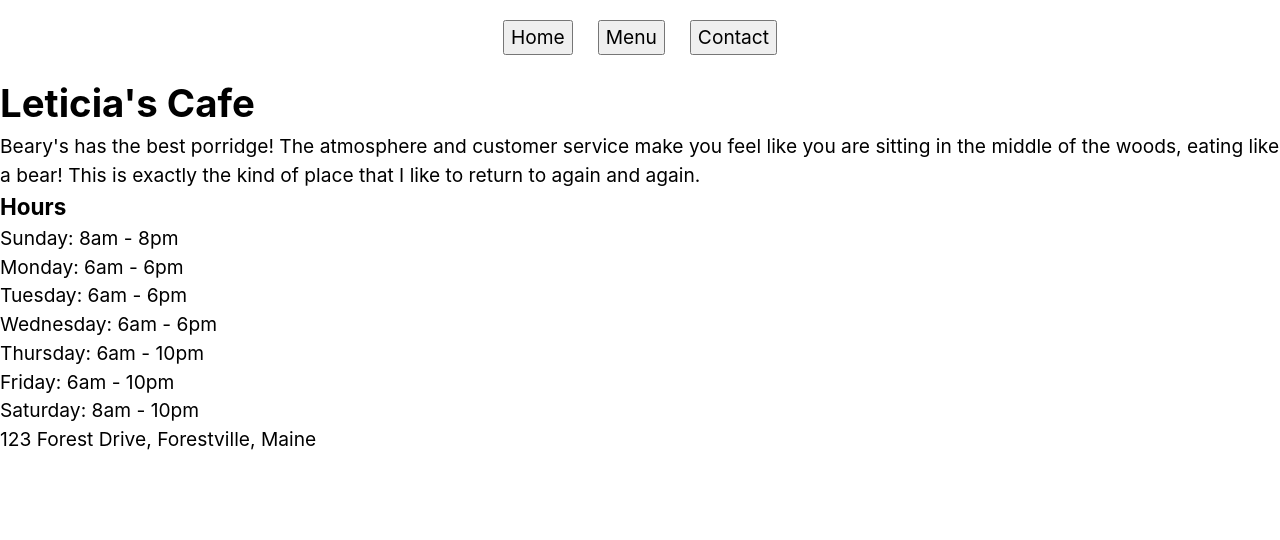
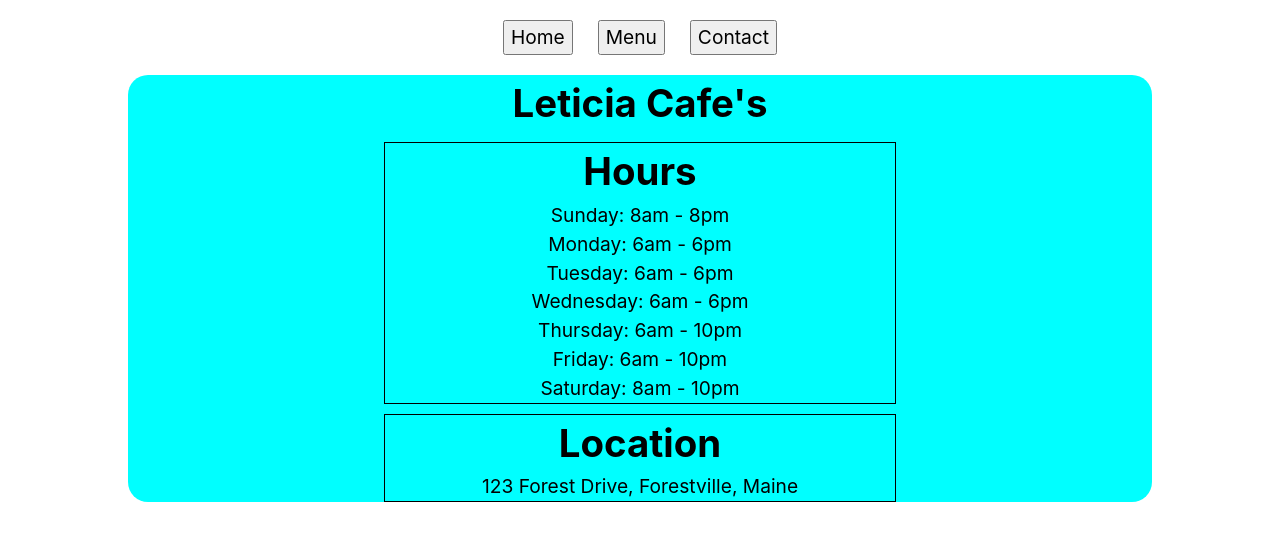
Before and after one commit to vini-ar/restaurant-page, a website built with webpack: page src/template.html in a window 1280 px wide. Built offline with nearby package versions, Linux system fonts and the light colour scheme; a web font is replaced by a local one.

Commit message:
All project

```diff
--- /dev/null
+++ b/src/elementFactory.js
@@ -0,0 +1,23 @@
+
+const setAttribute = (element, attributes) => {
+    for(const[key, value] of Object.entries(attributes)) {
+        element.setAttribute(key, value)
+    }
+}
+
+const createElement = (tag, content="", attributes = {}) => {
+    const element = document.createElement(tag)
+    element.textContent = content
+    setAttribute(element, attributes)
+
+    return element
+}
+
+export const ElementFactory = () => {
+    return {
+        div: (content, attributes) => createElement('div', content, attributes),
+        p: (content, attributes) => createElement('p', content, attributes),
+        h1: (content, attributes) => createElement('h1', content, attributes),
+        span: (content, attributes) => createElement('span', content, attributes)
+    };
+}
--- /dev/null
+++ b/src/home.js
@@ -0,0 +1,51 @@
+import { ElementFactory } from "./elementFactory";
+
+const factory = ElementFactory();
+
+const restaurantName = () => {
+    const div = factory.div("",{class: "restaurant restaurant-name"});
+    const h1 = factory.h1("Leticia Cafe's", {});
+
+    div.append(h1)
+
+    return div
+}
+
+const restaurantHours = () => {
+    const div = factory.div("", {class:"restaurant restaurant-hours"})
+    const h1 = factory.h1("Hours", {});
+    const hours = [
+        "Sunday: 8am - 8pm",
+        "Monday: 6am - 6pm",
+        "Tuesday: 6am - 6pm",
+        "Wednesday: 6am - 6pm",
+        "Thursday: 6am - 10pm",
+        "Friday: 6am - 10pm",
+        "Saturday: 8am - 10pm"
+    ]
+
+    div.append(h1)
+
+    hours.forEach((hour) => {
+        const p = factory.p(hour, {})
+        div.append(p)
+    })
+
+    return div
+
+}
+const restaurantLocation = () => {
+    const div = factory.div("", {class: "restaurant restaurant-location"})
+    const h1 = factory.h1("Location", {})
+    const p = factory.p("123 Forest Drive, Forestville, Maine", {})
+
+    div.append(h1, p)
+
+    return div
+}
+
+export const loadHome = () => {
+    const sections = [restaurantName(), restaurantHours(), restaurantLocation()]
+
+    return sections
+}
--- a/src/index.js
+++ b/src/index.js
@@ -1,4 +1,40 @@
-import { helloWorld } from "./test";
+import { loadHome } from "./home";
+import { loadMenu } from "./menu";
 import "./styles.css";
 
-console.log(helloWorld)
+const content = document.querySelector("#content")
+const menuButton = document.querySelector("#menu-btn")
+const homeButton = document.querySelector("#home-btn")
+
+const menuSections = loadMenu()
+const homeSections = loadHome()
+
+const homeContent = () => {
+    cleanContent()
+    homeSections.forEach((item) => {
+        content.append(item)
+    })
+}
+
+const cleanContent = () => {
+    content.replaceChildren()
+}
+
+const menuContent = () => {
+    cleanContent()
+    menuSections.forEach((item) => {
+        content.append(item)
+    })
+}
+
+window.addEventListener("load", homeContent())
+
+
+
+menuButton.addEventListener("click", () => {
+    menuContent()
+})
+
+homeButton.addEventListener("click", () => {
+    homeContent()
+})
--- /dev/null
+++ b/src/menu.js
@@ -0,0 +1,41 @@
+import { ElementFactory } from "./elementFactory"
+
+const factoryElement = ElementFactory()
+
+
+const menuFactory = (() => {
+    const bevarage = (name="",description="", price="") => {
+        return {name, description, price}
+    }
+    return {
+        bevarage: (name, description, price) => bevarage(name, description, price)
+    }
+})()
+
+const beveragesDiv = () => {
+    const container = factoryElement.div("", {class: "restaurant restaurant-beverages"})
+    const mocha = menuFactory.bevarage("Golden Lager", "A crisp and refreshing golden lager with a light malt flavor and a smooth finish. Perfect for any occasion.", "$5.00")
+    const latte = menuFactory.bevarage("Hoppy IPA", "A bold India Pale Ale packed with intense hop aromas and a bitter yet balanced citrusy flavor.", "$6.50")
+    const darkStout = menuFactory.bevarage("Dark Stout", "A rich and creamy stout with notes of roasted coffee, chocolate, and caramel. Full-bodied and perfect for stout lovers.", "$7.00")
+    const wheatAle = menuFactory.bevarage("Wheat Ale", "A light and fruity wheat ale brewed with a hint of orange peel and coriander for a refreshing taste.", "$5.75")
+
+    let bevarageList = [mocha, latte, darkStout, wheatAle]
+
+    bevarageList.forEach((bevarage) => {
+        const div = factoryElement.div("")
+        const h1 = factoryElement.h1(bevarage.name)
+        const p = factoryElement.p(bevarage.description)
+        const span = factoryElement.span(bevarage.price)
+
+        div.append(h1, p, span)
+
+        container.append(div)
+    })
+
+    return container
+}
+
+export const loadMenu = () => {
+    const sections = [beveragesDiv()]
+    return sections
+}
--- a/src/styles.css
+++ b/src/styles.css
@@ -34,6 +34,10 @@ p, h1, h2, h3, h4, h5, h6 {
 #root, #__next {
     isolation: isolate;
 }
+.container {
+  width: 100%;
+  height: 100%;
+}
 
 .nav-link {
   display: flex;
@@ -45,3 +49,22 @@ p, h1, h2, h3, h4, h5, h6 {
   margin: 0;
   padding: 20px;
 }
+
+#content {
+  width: 80%;
+  height: 100%;
+  margin: auto;
+  border-radius: 20px;
+  display: flex;
+  flex-direction: column;
+  align-items: center;
+  justify-content: center;
+  gap: 10px;
+  background-color: aqua;
+}
+.restaurant:not(.restaurant-name) {
+  flex: 1;
+  width: 50%;
+  text-align: center;
+  border:  1px solid black;
+}
--- a/src/template.html
+++ b/src/template.html
@@ -10,34 +10,13 @@
     <header>
         <nav>
             <ul class="nav-link">
-                <li><button>Home</button></li>
-                <li><button>Menu</button></li>
+                <li><button id="home-btn">Home</button></li>
+                <li><button id="menu-btn">Menu</button></li>
                 <li><button>Contact</button></li>
             </ul>
         </nav>
     </header>
-    <div id="content">
-        <div class="restaurant-name">
-            <h1>Leticia's Cafe</h1>
-        </div>
-        <div class="restaurant-description">
-            <span>Beary's has the best porridge! The atmosphere and customer service make you feel like you are sitting in the middle of the woods, eating like a bear! This is exactly the kind of place that I like to return to again and again.</span>
-        </div>
-        <div class="restaurant-hours">
-            <h3>Hours</h3>
-            <p>Sunday: 8am - 8pm</p>
-            <p>Monday: 6am - 6pm</p>
-            <p>Tuesday: 6am - 6pm</p>
-            <p>Wednesday: 6am - 6pm</p>
-            <p>Thursday: 6am - 10pm</p>
-            <p>Friday: 6am - 10pm</p>
-            <p>Saturday: 8am - 10pm</p>
-        </div>
-        <div class="restaurant-location">
-            <p>123 Forest Drive, Forestville, Maine </p>
-        </div>
-    </div>
-</div>
+    <div id="content"></div>
 
 </body>
 </html>
--- a/src/test.js
+++ /dev/null
@@ -1 +0,0 @@
-export const helloWorld = "Hello World"
```
